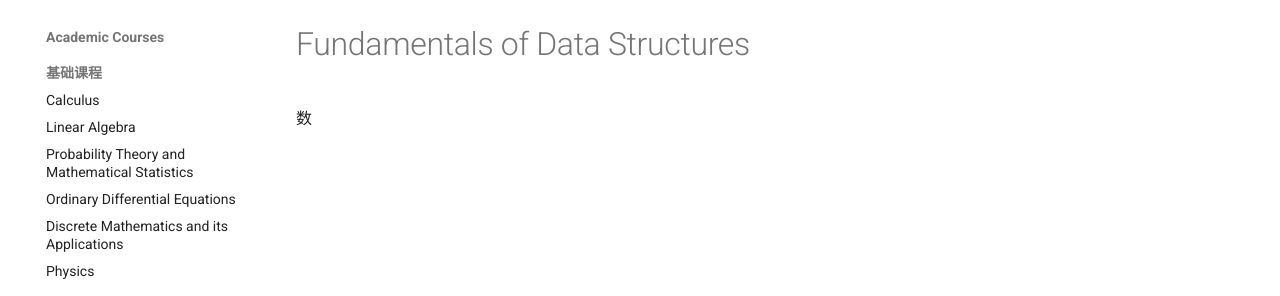
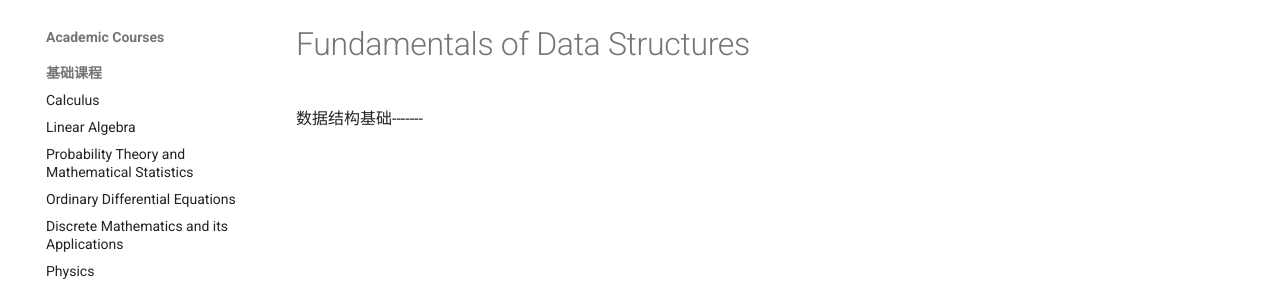
Before and after one commit to Gaiake/Gaiake.github.io, an MkDocs documentation site: the page built from docs/courses/CS102.md, in a window 1280 px wide. Shown: the part 122-418 px from the top of the page. Built offline with MkDocs 1.6.1 and Material for MkDocs 9.7.7, drawn with Linux system fonts in a browser that asks for light colours; a style sheet for code colours, icons or effects is not loaded.

```diff
--- a/docs/courses/CS102.md
+++ b/docs/courses/CS102.md
@@ -1 +1 @@
-数
+数据结构基础-------
```
